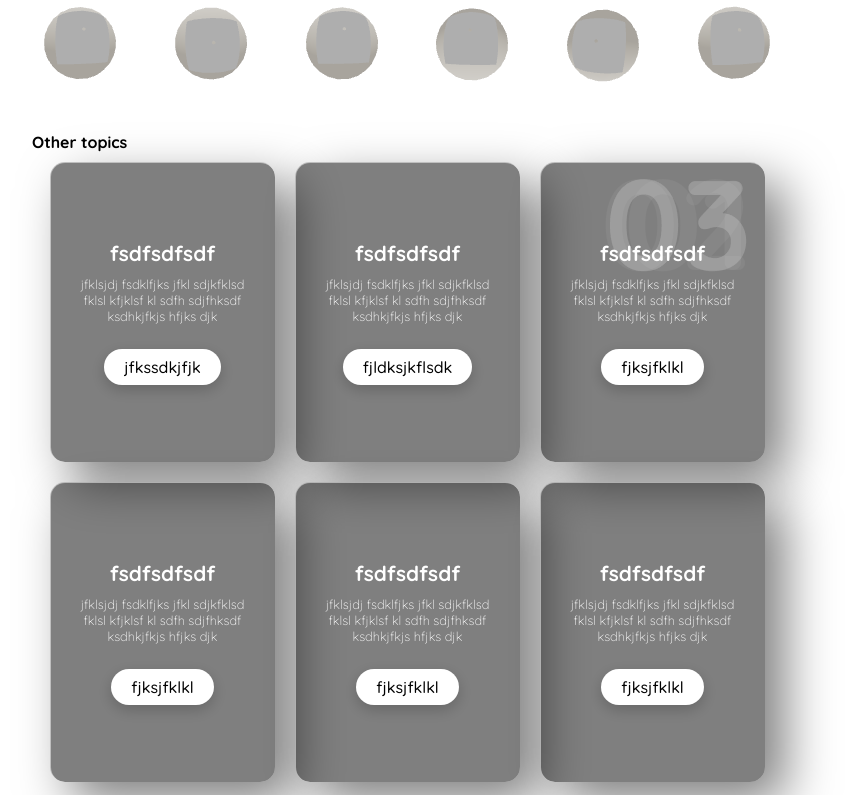
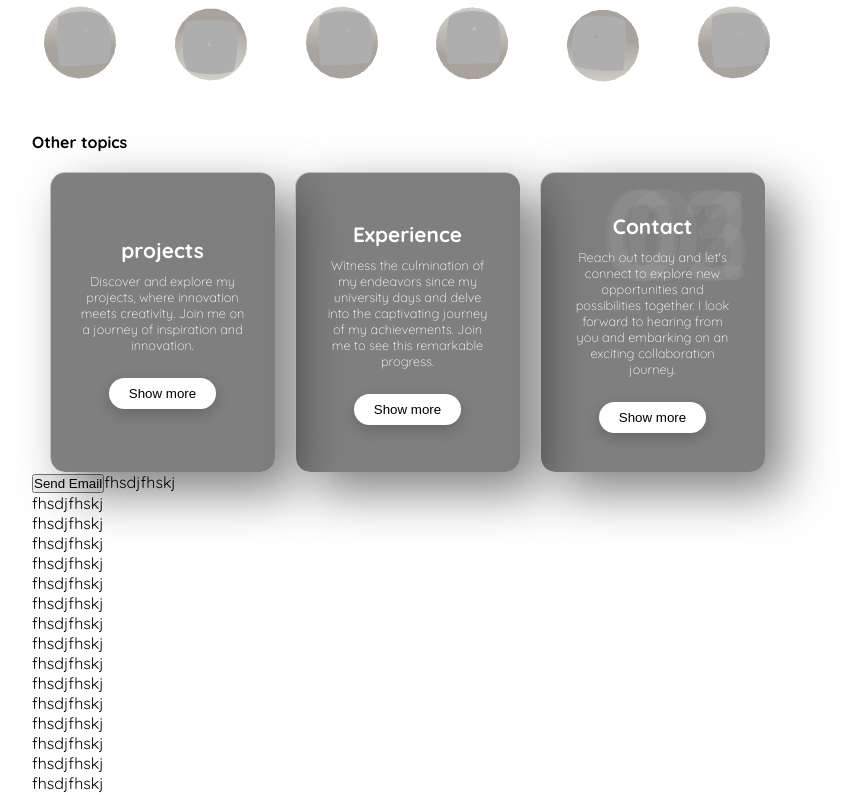
Before and after one commit to R-o-d-r-i-g-o/portifolio, a Next.js app: page / in a window 1280 px wide. Shown: the part 580-1375 px from the top of the page, without its empty margins (233-1080 px from the left). Built offline with nearby package versions, Linux system fonts and the light colour scheme.

Commit message:
feat: add last alters

```diff
--- a/package.json
+++ b/package.json
@@ -18,6 +18,7 @@
     "next": "^13.4.5-canary.0",
     "react": "18.2.0",
     "react-dom": "18.2.0",
+    "react-intersection-observer": "^9.4.3",
     "react-three": "^0.9.7",
     "react-three-fiber": "^6.0.13",
     "react-tilt": "^1.0.2",
--- a/src/app/page.tsx
+++ b/src/app/page.tsx
@@ -1,8 +1,8 @@
 "use client"
 
+import JobExperience from '../components/JobExperience';
 import Presentation from '../components/Presentation';
-import JobExperience from '../components/JobExperience';
-import Experience from '../components/Experience';
+import EmailSend from '../components/EmailSend';
 import CardGrid from '../components/CardGrid';
 import Skills from '../components/Skills';
 
@@ -14,8 +14,7 @@ const Home = () => {
     <JobExperience />
     <Skills />
     <CardGrid />
-    <Experience />
-
+    <EmailSend />
 
 
     fhsdjfhskj <br />
--- /dev/null
+++ b/src/components/CardGrid/data.json
@@ -0,0 +1,20 @@
+[
+  {
+    "title": "projects",
+    "description": "Discover and explore my projects, where innovation meets creativity. Join me on a journey of inspiration and innovation.",
+    "call_to_action": "Show more",
+    "redirect": "/job-experience"
+  },
+  {
+    "title": "Experience",
+    "description": "Witness the culmination of my endeavors since my university days and delve into the captivating journey of my achievements. Join me to see this remarkable progress.",
+    "call_to_action": "Show more",
+    "redirect": ""
+  },
+  {
+    "title": "Contact",
+    "description": "Reach out today and let's connect to explore new opportunities and possibilities together. I look forward to hearing from you and embarking on an exciting collaboration journey.",
+    "call_to_action": "Show more",
+    "redirect": ""
+  }
+]
--- a/src/components/CardGrid/index.tsx
+++ b/src/components/CardGrid/index.tsx
@@ -1,92 +1,41 @@
-import React from 'react';
+import React, { lazy } from 'react';
 
+import cards from './data.json';
+import { useRouter } from 'next/navigation';
 import { AnimatedView } from '../Navbar/styles';
 import { SubTitle } from '../Presentation/styles';
 import * as S from './styles';
 
 const CardGrid = () => {
+  const router = useRouter();
+
   return (
     <>
-        <SubTitle style={{ marginTop: 30 }}>Other topics</SubTitle>
+      <SubTitle style={{ marginTop: 30, marginBottom: 10 }}>Other topics</SubTitle>
       <S.Container>
-        <AnimatedView>
+      {cards.map((card, index) => (
+        <AnimatedView key={index}>
           <S.Card>
             <S.Content>
-                    <h2>01</h2>
-                    <S.Title>fsdfsdfsdf</S.Title>
+              <h2>
+                {`0${index + 1}`}
+              </h2>
+              <S.Title>
+                {card.title}
+              </S.Title>
               <S.BodyText>
-                        jfklsjdj fsdklfjks jfkl sdjkfklsd fklsl kfjklsf kl
-                        sdfh sdjfhksdf ksdhkjfkjs hfjks djk
+                {card.description}
               </S.BodyText>
-                    <S.HiperLink href="#">jfkssdkjfjk</S.HiperLink>
+              <S.HiperLink
+                onClick={() => router.push(card.redirect)}
+                type="button"
+              >
+                {card.call_to_action}
+              </S.HiperLink>
             </S.Content>
           </S.Card>
         </AnimatedView>
-        <AnimatedView>
-            <S.Card>
-                <S.Content>
-                    <h2>02</h2>
-                    <S.Title>fsdfsdfsdf</S.Title>
-                    <S.BodyText>
-                        jfklsjdj fsdklfjks jfkl sdjkfklsd fklsl kfjklsf kl
-                        sdfh sdjfhksdf ksdhkjfkjs hfjks djk
-                    </S.BodyText>
-                    <S.HiperLink href="#">fjldksjkflsdk</S.HiperLink>
-                </S.Content>
-            </S.Card>
-        </AnimatedView>
-        <AnimatedView>
-            <S.Card>
-                <S.Content>
-                    <h2>03</h2>
-                    <S.Title>fsdfsdfsdf</S.Title>
-                    <S.BodyText>
-                        jfklsjdj fsdklfjks jfkl sdjkfklsd fklsl kfjklsf kl
-                        sdfh sdjfhksdf ksdhkjfkjs hfjks djk
-                    </S.BodyText>
-                    <S.HiperLink href="#">fjksjfklkl</S.HiperLink>
-                </S.Content>
-            </S.Card>
-        </AnimatedView>
-        <AnimatedView>
-            <S.Card>
-                <S.Content>
-                    <h2>03</h2>
-                    <S.Title>fsdfsdfsdf</S.Title>
-                    <S.BodyText>
-                        jfklsjdj fsdklfjks jfkl sdjkfklsd fklsl kfjklsf kl
-                        sdfh sdjfhksdf ksdhkjfkjs hfjks djk
-                    </S.BodyText>
-                    <S.HiperLink href="#">fjksjfklkl</S.HiperLink>
-                </S.Content>
-            </S.Card>
-        </AnimatedView>
-        <AnimatedView>
-            <S.Card>
-                <S.Content>
-                    <h2>03</h2>
-                    <S.Title>fsdfsdfsdf</S.Title>
-                    <S.BodyText>
-                        jfklsjdj fsdklfjks jfkl sdjkfklsd fklsl kfjklsf kl
-                        sdfh sdjfhksdf ksdhkjfkjs hfjks djk
-                    </S.BodyText>
-                    <S.HiperLink href="#">fjksjfklkl</S.HiperLink>
-                </S.Content>
-            </S.Card>
-        </AnimatedView>
-        <AnimatedView>
-            <S.Card>
-                <S.Content>
-                    <h2>03</h2>
-                    <S.Title>fsdfsdfsdf</S.Title>
-                    <S.BodyText>
-                        jfklsjdj fsdklfjks jfkl sdjkfklsd fklsl kfjklsf kl
-                        sdfh sdjfhksdf ksdhkjfkjs hfjks djk
-                    </S.BodyText>
-                    <S.HiperLink href="#">fjksjfklkl</S.HiperLink>
-                </S.Content>
-            </S.Card>
-        </AnimatedView>
+      ))}
       </S.Container>
     </>
   );
--- a/src/components/CardGrid/styles.ts
+++ b/src/components/CardGrid/styles.ts
@@ -1,6 +1,7 @@
 import React from 'react';
 
-import styled from 'styled-components';
+import styled, { keyframes } from 'styled-components';
+import Link from 'next/link';
 
 const Container = styled.div`
   position: relative;
@@ -12,6 +13,15 @@ const Container = styled.div`
   gap: 20px;
   z-index: 1;
 `;
+
+// const Appear = keyframes`
+//   from {
+//     margin-top: 100px;
+//   }
+//   to {
+//     opacity: ;
+//   }
+// `;
 
 const Card = styled.div`
   height: 300px;
@@ -65,7 +75,7 @@ const BodyText = styled.p`
   margin: 10px;
 `;
 
-const HiperLink = styled.a`
+const HiperLink = styled.button`
   position: relative;
   display: inline-block;
   padding: 8px 20px;
@@ -75,6 +85,8 @@ const HiperLink = styled.a`
   border-radius: 20px;
   text-decoration: none;
   font-weight: 500;
+  border: none;
+  cursor: pointer;
   box-shadow: 0 5px 15px rgba(0, 0, 0, .2);
 `;
 
--- /dev/null
+++ b/src/components/EmailSend/index.tsx
@@ -0,0 +1,16 @@
+import React from "react";
+
+const EmailSend = () => {
+  const handleClick = () => {
+    const emailContent = encodeURIComponent('<p>Hello, <strong>Recipient</strong>!</p>');
+    const emailUrl = `mailto:rodrigomarqribeiro@gmail.com?subject=Example%20Email&body=${emailContent}`;
+
+    window.location.href = emailUrl;
+  };
+
+  return (
+    <button onClick={handleClick}>Send Email</button>
+  );
+}
+
+export default EmailSend;
--- a/src/components/Navbar/data.json
+++ b/src/components/Navbar/data.json
@@ -9,7 +9,7 @@
   },
   {
     "label": "Job experience",
-    "ref": "/contact"
+    "ref": "/job-experience"
   },
   {
     "label": "Contact",
```
Also changed, not shown: src/app/job-experience/page.tsx (added, +12 -0 lines), src/components/EmailSend/styles.ts (added), 1 other file (tests, documents, lock files or other folders). Lines whose indentation alone changed are shown as unchanged.
